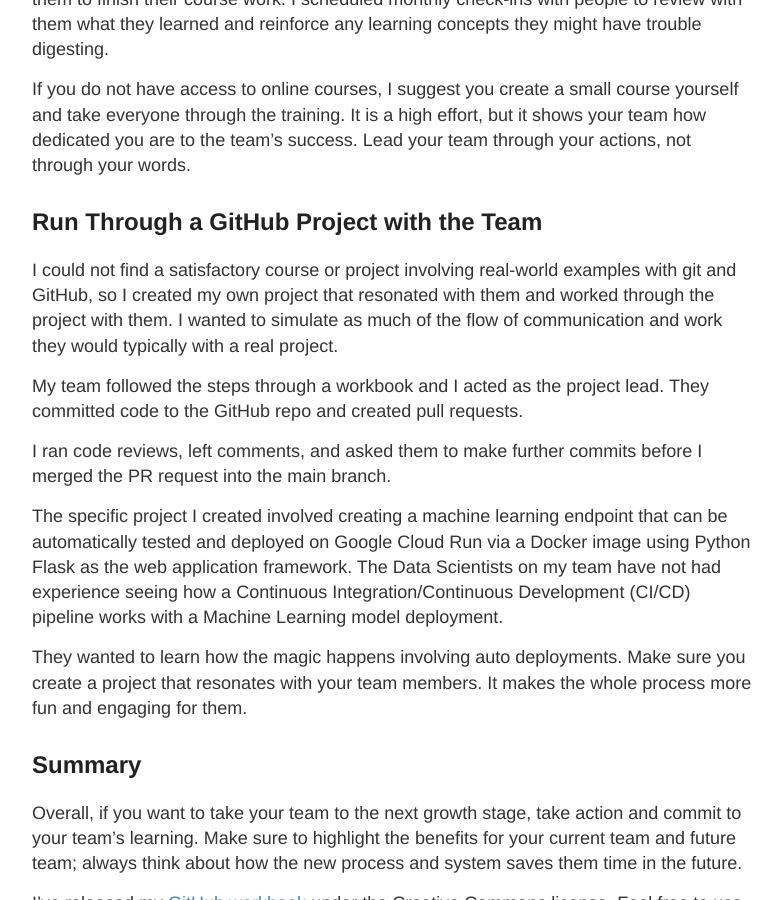
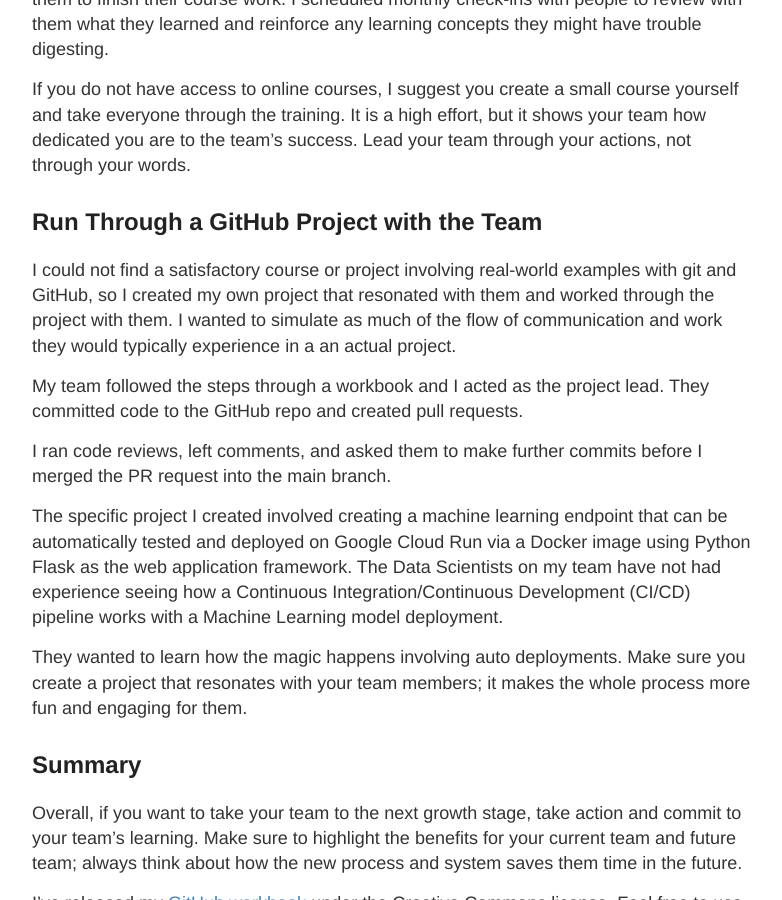
Before and after one commit to Mrk-Nguyen/Mrk-Nguyen.github.io, a Jekyll site: the page built from _posts/2021-04-20-GitHub-Training.md, in a window 1280 px wide and 900 px high, scrolled down 1343 px. Shown: the whole window, without its empty margins (248-1030 px from the left). Built offline with Jekyll 4.4.1, drawn with Linux system fonts in a browser that asks for light colours.

Commit message:
Update 2021-04-20-GitHub-Training.md
Fixed some grammar.

```diff
--- a/_posts/2021-04-20-GitHub-Training.md
+++ b/_posts/2021-04-20-GitHub-Training.md
@@ -35,7 +35,7 @@
 
 ## Run Through a GitHub Project with the Team
 
-I could not find a satisfactory course or project involving real-world examples with git and GitHub, so I created my own project that resonated with them and worked through the project with them. I wanted to simulate as much of the flow of communication and work they would typically with a real project.
+I could not find a satisfactory course or project involving real-world examples with git and GitHub, so I created my own project that resonated with them and worked through the project with them. I wanted to simulate as much of the flow of communication and work they would typically experience in a an actual project.
 
 My team followed the steps through a workbook and I acted as the project lead. They committed code to the GitHub repo and created pull requests.
 
@@ -43,7 +43,7 @@
 
 The specific project I created involved creating a machine learning endpoint that can be automatically tested and deployed on Google Cloud Run via a Docker image using Python Flask as the web application framework. The Data Scientists on my team have not had experience seeing how a Continuous Integration/Continuous Development (CI/CD) pipeline works with a Machine Learning model deployment.
 
-They wanted to learn how the magic happens involving auto deployments. Make sure you create a project that resonates with your team members. It makes the whole process more fun and engaging for them.
+They wanted to learn how the magic happens involving auto deployments. Make sure you create a project that resonates with your team members; it makes the whole process more fun and engaging for them.
 
 ## Summary
 
```
